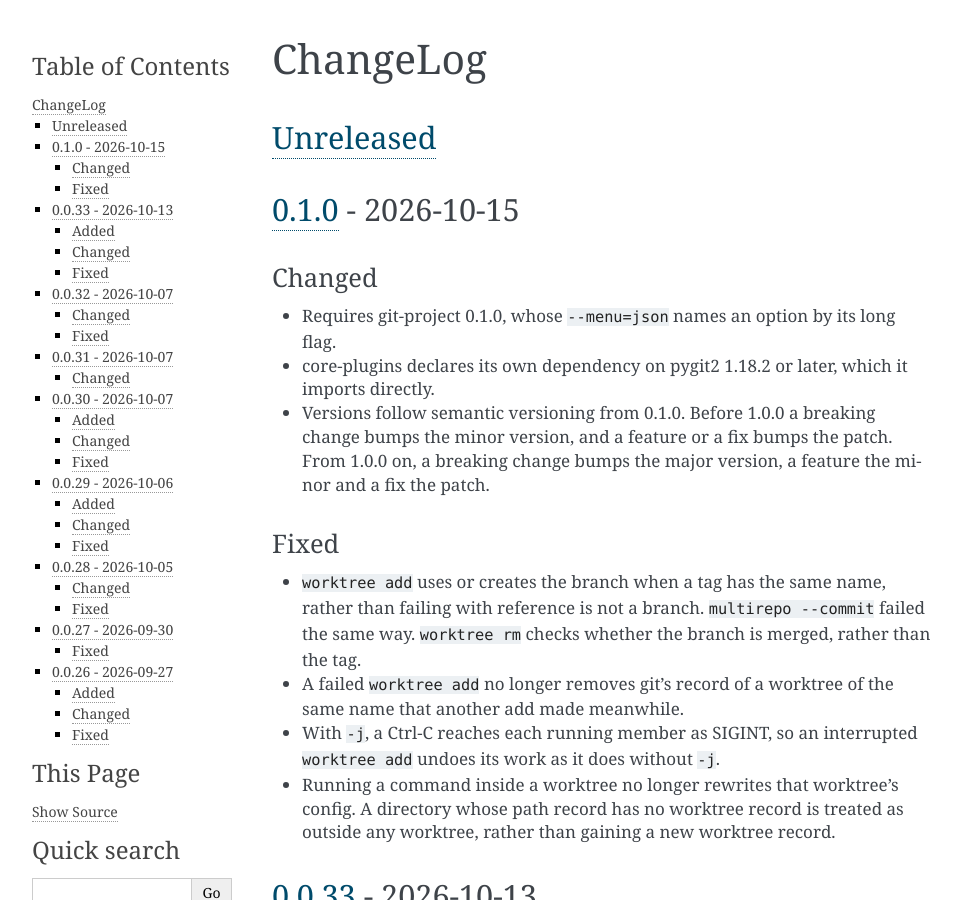
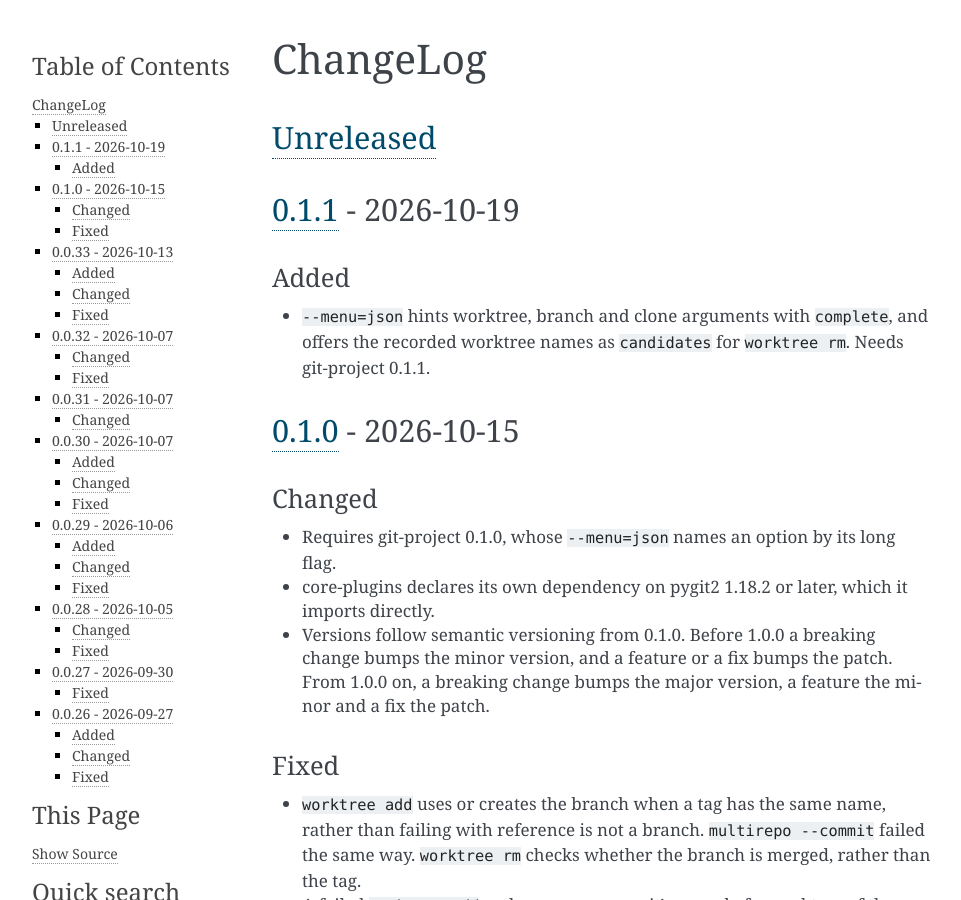
Before and after one commit to greened/git-project-core-plugins, a Sphinx documentation site: the page built from docs/changelog.rst, in a window 1280 px wide and 900 px high. Shown: the whole window, without its empty margins (148-1109 px from the left). Built offline with Sphinx 7.4.7, drawn with Linux system fonts in a browser that asks for light colours.

Commit message:
changelog: add the 0.1.1 section
Moves the menu-hints fragment into the 0.1.1 section and points the Unreleased link at compare from v0.1.1.

```diff
--- a/changelog.d/menu-hints.added.rst
+++ /dev/null
@@ -1 +0,0 @@
-``--menu=json`` hints worktree, branch and clone arguments with ``complete``, and offers the recorded worktree names as ``candidates`` for ``worktree rm``. Needs git-project 0.1.1.
--- a/docs/changelog.rst
+++ b/docs/changelog.rst
@@ -30,6 +30,12 @@
 =========
 `Unreleased`_
 -------------
+
+`0.1.1`_ - 2026-10-19
+---------------------
+Added
+.....
+- ``--menu=json`` hints worktree, branch and clone arguments with ``complete``, and offers the recorded worktree names as ``candidates`` for ``worktree rm``. Needs git-project 0.1.1.
 
 `0.1.0`_ - 2026-10-15
 ---------------------
@@ -281,7 +287,8 @@
   404. Issues named ``unknown/greened``, a leftover from hatch's project
   template, and Documentation misspelled the package name.
 
-.. _Unreleased: https://github.com/greened/git-project-core-plugins/compare/v0.1.0...HEAD
+.. _Unreleased: https://github.com/greened/git-project-core-plugins/compare/v0.1.1...HEAD
+.. _0.1.1: https://github.com/greened/git-project-core-plugins/compare/v0.1.0...v0.1.1
 .. _0.1.0: https://github.com/greened/git-project-core-plugins/compare/v0.0.33...v0.1.0
 .. _0.0.33: https://github.com/greened/git-project-core-plugins/compare/v0.0.32...v0.0.33
 .. _0.0.32: https://github.com/greened/git-project-core-plugins/compare/v0.0.31...v0.0.32
```
